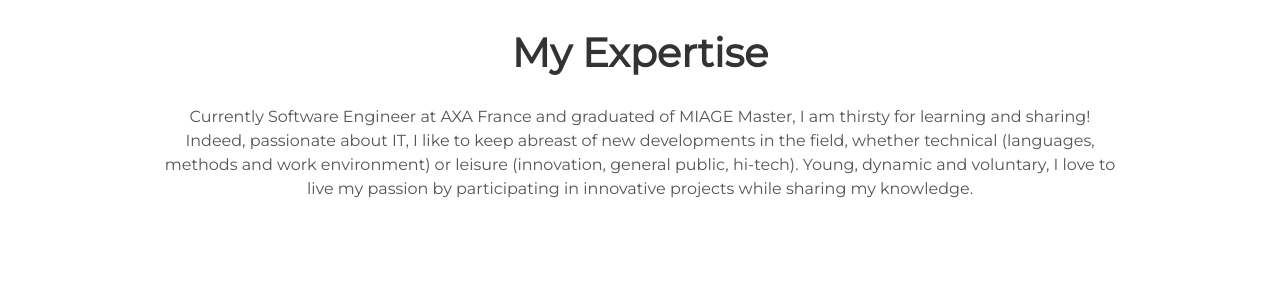
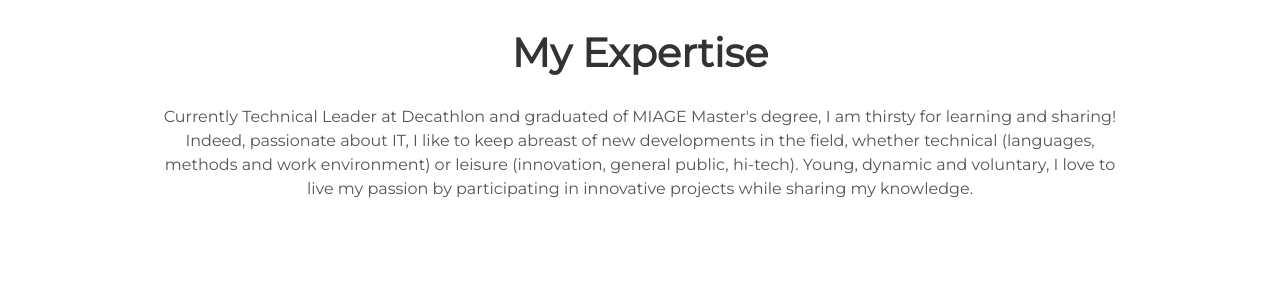
Before and after one commit to websiteinspiration/lauthieb.github.io, a Jekyll site: the page built from index.html, in a window 1280 px wide and 900 px high, scrolled down 799 px. Shown: the part 153-447 px from the top of the window. Built offline with Jekyll 4.4.1, drawn with Linux system fonts in a browser that asks for light colours.

Commit message:
Update _config.yml

```diff
--- a/_config.yml
+++ b/_config.yml
@@ -6,7 +6,7 @@ description: eat(); sleep(); code(); repeat();
 
 # User settings
 username: Laurent Thiebault
-user_description: "Currently Software Engineer at AXA France and graduated of MIAGE Master, I am thirsty for learning and sharing!
+user_description: "Currently Technical Leader at Decathlon and graduated of MIAGE Master's degree, I am thirsty for learning and sharing!
 Indeed, passionate about IT, I like to keep abreast of new developments in the field, whether technical (languages, methods and work environment) or leisure (innovation, general public, hi-tech).
 Young, dynamic and voluntary, I love to live my passion by participating in innovative projects while sharing my knowledge."
 
```
